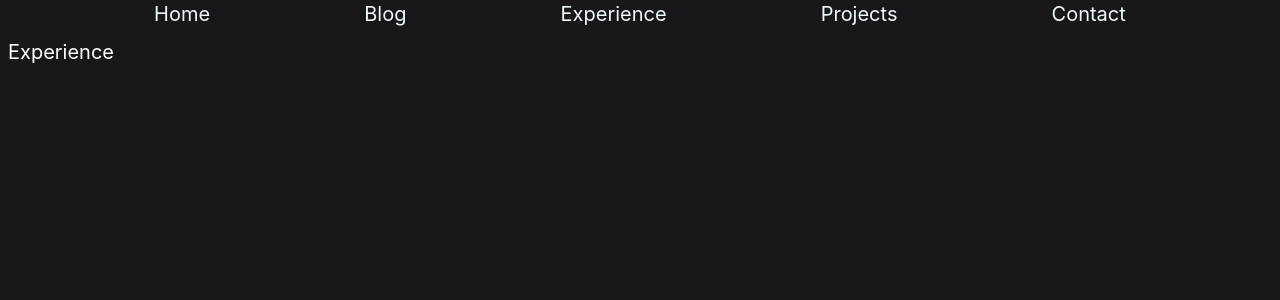
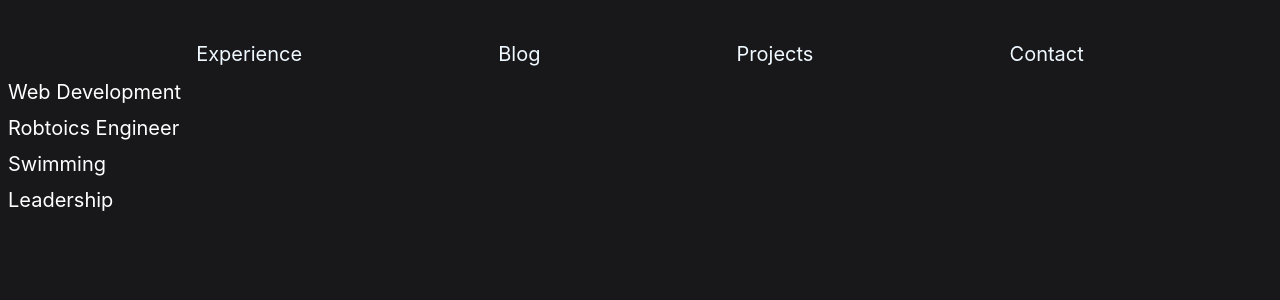
Before and after one commit to vincentcayadi/satoriarw, a Next.js app: page /experience in a window 1280 px wide. Shown: the top 300 px of the page. Built offline with nearby package versions, Linux system fonts and the light colour scheme; what tailwind-nord would draw is missing.

Commit message:
experience page

```diff
--- a/components/Nav.js
+++ b/components/Nav.js
@@ -3,21 +3,16 @@ import styles from "../styles/Nav.module.css";
 
 const Nav = () => {
   return (
-    <nav className="mx-auto bg-transparent text-sky-50 ">
+    <nav className="mx-auto mt-10 bg-transparent text-sky-50">
       <div className="flex justify-evenly">
         <div className="text-xl duration-300 border-b-2 border-b-transparent hover:border-b-2 hover:border-b-sky-50">
-          <Link href="/">
-            <a>Home</a>
+          <Link href="/experience">
+            <a>Experience</a>
           </Link>
         </div>
         <div className="text-xl duration-300 border-b-2 border-b-transparent hover:border-b-2 hover:border-b-sky-50">
           <Link href="/blog">
             <a>Blog</a>
-          </Link>
-        </div>
-        <div className="text-xl duration-300 border-b-2 border-b-transparent hover:border-b-2 hover:border-b-sky-50">
-          <Link href="/experience">
-            <a>Experience</a>
           </Link>
         </div>
         <div className="text-xl duration-300 border-b-2 border-b-transparent hover:border-b-2 hover:border-b-sky-50">
--- a/pages/experience.js
+++ b/pages/experience.js
@@ -4,9 +4,18 @@ export default function Experience() {
   return (
     <>
       <Navbar />
-      <div>
-        <h1 className="m-2 text-xl text-white">Experience</h1>
-      </div>
+      <section>
+        <h1 className="m-2 text-xl text-white">Web Development</h1>
+      </section>
+      <section>
+        <h1 className="m-2 text-xl text-white">Robtoics Engineer</h1>
+      </section>
+      <section>
+        <h1 className="m-2 text-xl text-white">Swimming</h1>
+      </section>
+      <section>
+        <h1 className="m-2 text-xl text-white">Leadership</h1>
+      </section>
     </>
   );
 }
```
